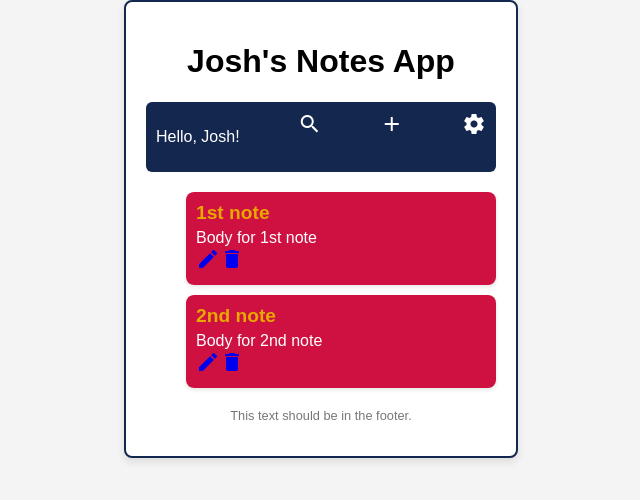
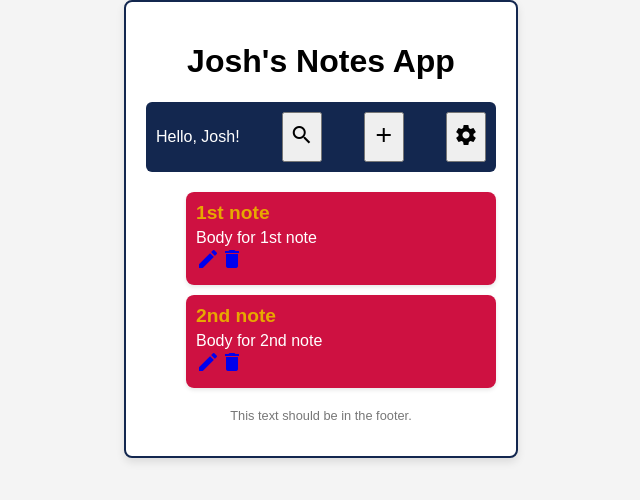
Before and after one commit to jahess150/notes-app, a React (Create React App) app: page / in a window 1280 px wide. Shown: the top 500 px of the page, without its empty margins (319-959 px from the left). Built offline with nearby package versions, Linux system fonts and the light colour scheme.

Commit message:
Added AddNote component and set up basic logic

```diff
--- a/package.json
+++ b/package.json
@@ -8,7 +8,7 @@
     "@testing-library/user-event": "^13.5.0",
     "react": "^18.3.1",
     "react-dom": "^18.3.1",
-    "react-scripts": "5.0.1",
+    "react-scripts": "^5.0.1",
     "web-vitals": "^2.1.4"
   },
   "scripts": {
--- a/src/App.js
+++ b/src/App.js
@@ -2,6 +2,7 @@ import React, { useState, useEffect } from "react";
 import NavBar from "./components/NavBar";
 import NoteList from "./components/NoteList";
 import Footer from "./components/Footer";
+import AddNote from "./components/AddNote";
 import "./App.css";
 
 function App() {
@@ -50,11 +51,21 @@ function App() {
         setNotes(updatedNotes);
     }
 
+    /* ------ ADDNOTE LOGIC ------ */
+    // Create boolean in state to decide whether to render the AddNote component
+    const [showAddNote, setShowAddNote] = useState(false);
+
+    // Function to toggle the AddNote component
+    const toggleAddNote = () => {
+        setShowAddNote(!showAddNote);
+    }
+
     /* ------ APP ENTRY POINT ----- */
     return (
         <div className='App'>
             <h1>Josh's Notes App</h1>
-            <NavBar />
+            <NavBar onAddClick={toggleAddNote} />
+            {showAddNote && <AddNote onFinish={toggleAddNote} />}
             <NoteList
                 notes={[
                     { title: "1st note", content: "Body for 1st note" },
--- /dev/null
+++ b/src/components/AddNote.js
@@ -0,0 +1,39 @@
+import React, { useState } from 'react';
+
+export default function AddNote({ onFinish }) {
+    const [title, setTitle] = useState('');
+    const [content, setContent] = useState('');
+
+    const handleSave= () => {
+        // TODO: Add logic to pass data to parent
+        onFinish(); // Hide the AddNote component
+    };
+
+    const handleCancel = () => {
+        onFinish(); // Hide the AddNote component without saving
+    };
+
+    return (
+        <div className="add-note">
+            <h2>Add a New Note</h2>
+
+            <label for="note-title">Note Title:</label>
+            <input
+                type="text"
+                id="note-title"
+                name="note-title"
+                value={title}
+                onChange={(e) => setTitle(e.target.value)}
+            />
+
+            <label for="note-content">Note Content:</label>
+            <textarea
+                value={content}
+                onChange={(e) => setContent(e.target.value)}
+            ></textarea>
+
+            <button onClick={handleSave}>Save</button>
+            <button onClick={handleCancel}>Cancel</button>
+        </div>
+    );
+}
--- a/src/components/NavBar.js
+++ b/src/components/NavBar.js
@@ -1,18 +1,18 @@
 import React from "react";
 
-export default function NavBar() {
+export default function NavBar({ onAddClick }) {
     return (
         <nav className='navbar'>
             <p>Hello, Josh!</p>
-            <a href='/' className='icon-button'>
+            <button className='icon-button'>
                 <span className='material-icons'>search</span>
-            </a>
-            <a href='/' className='icon-button'>
+            </button>
+            <button onClick={onAddClick} className='icon-button'>
                 <span className='material-icons'>add</span>
-            </a>
-            <a href='/' className='icon-button'>
+            </button>
+            <button className='icon-button'>
                 <span className='material-icons'>settings</span>
-            </a>
+            </button>
         </nav>
     );
 }
```
Also changed, not shown: 1 other file (tests, documents, lock files or other folders).
